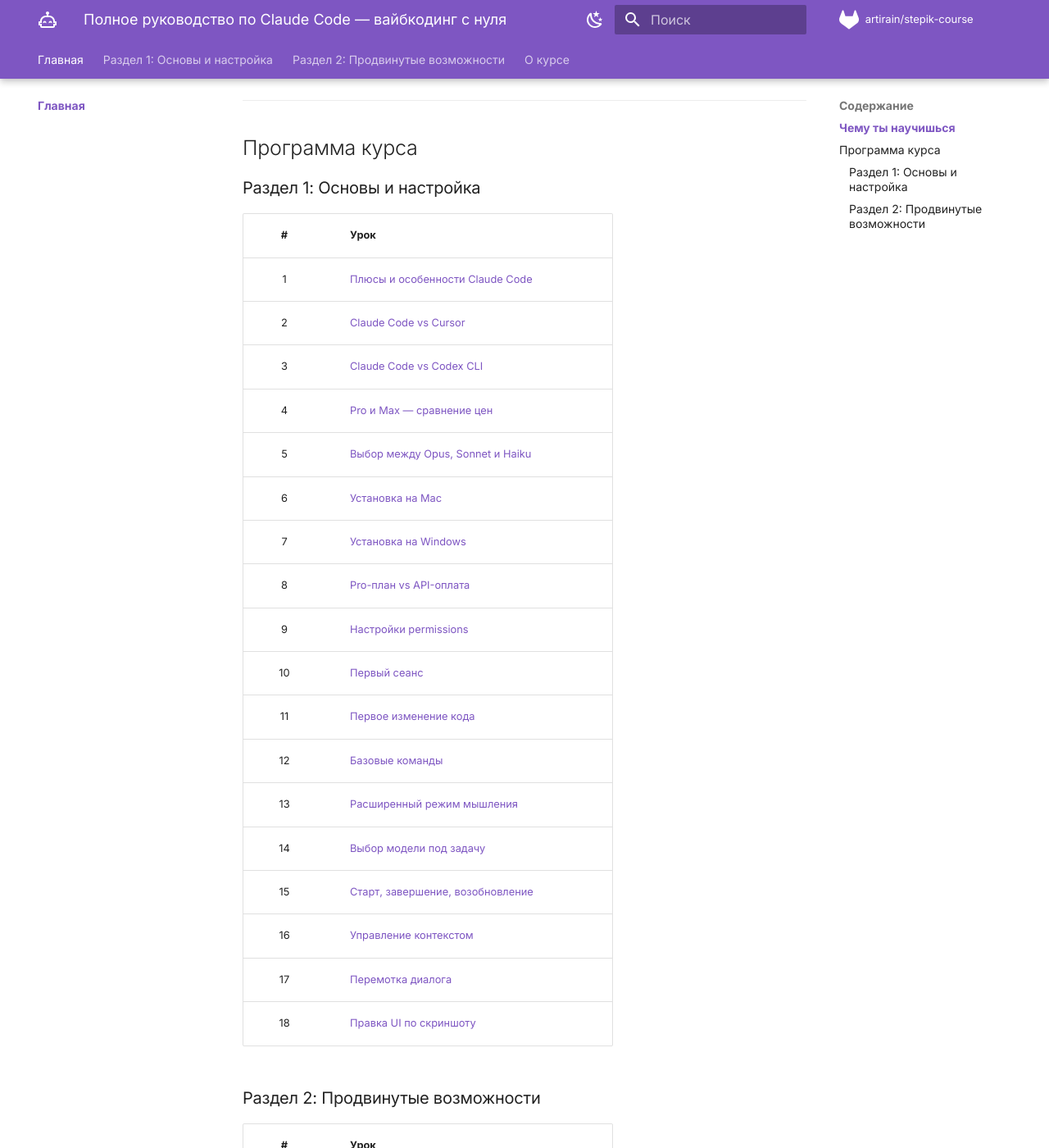
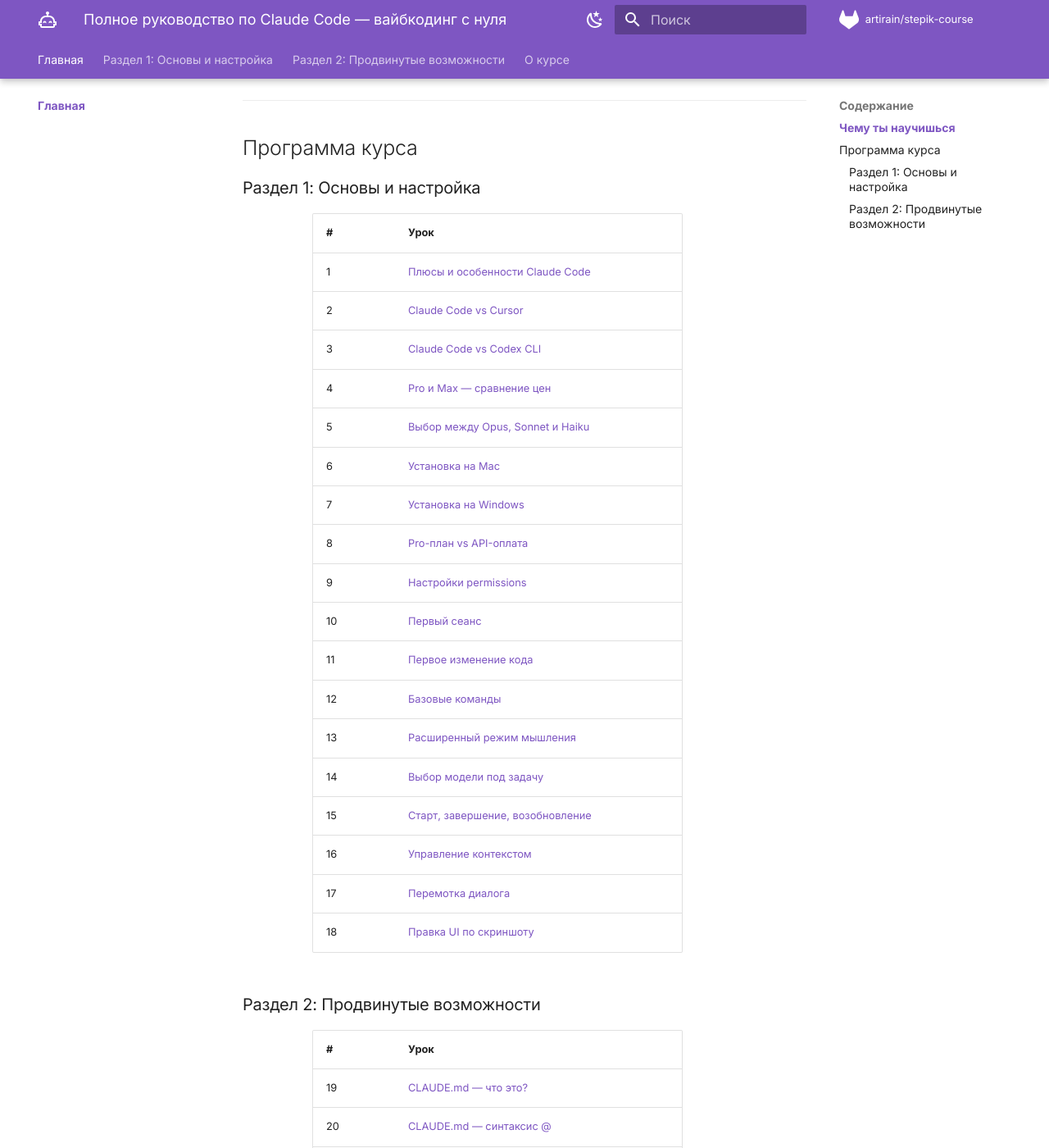
Before and after one commit to Artirain/stepik-course, an MkDocs documentation site: the page built from docs/index.md, in a window 1280 px wide and 1400 px high, scrolled down 861 px. Shown: the whole window at 82% size. Built offline with MkDocs 1.6.1 and Material for MkDocs 9.7.7, drawn with Linux system fonts in a browser that asks for light colours; comment, search, counter and statistics services are not loaded.

Commit message:
Исправлено центрирование таблицы программы курса
Co-Authored-By: Claude Opus 4.5 <noreply@anthropic.com>

```diff
--- a/docs/stylesheets/extra.css
+++ b/docs/stylesheets/extra.css
@@ -42,27 +42,30 @@
 }
 
 /* --- Таблица программы курса --- */
-.md-typeset table:not([class]) {
-  display: table;
-  margin-left: auto;
-  margin-right: auto;
-  max-width: 600px;
-  width: auto;
+.md-typeset__scrollwrap {
+  margin-left: auto !important;
+  margin-right: auto !important;
+  max-width: 550px;
 }
 
-.md-typeset table:not([class]) th,
-.md-typeset table:not([class]) td {
+.md-typeset table {
+  margin-left: auto !important;
+  margin-right: auto !important;
+}
+
+.md-typeset table th,
+.md-typeset table td {
   padding: 0.75rem 1.5rem;
 }
 
-.md-typeset table:not([class]) th:first-child,
-.md-typeset table:not([class]) td:first-child {
+.md-typeset table th:first-child,
+.md-typeset table td:first-child {
   width: 60px;
   text-align: center;
 }
 
-.md-typeset table:not([class]) th:last-child,
-.md-typeset table:not([class]) td:last-child {
+.md-typeset table th:last-child,
+.md-typeset table td:last-child {
   min-width: 350px;
 }
 
```
